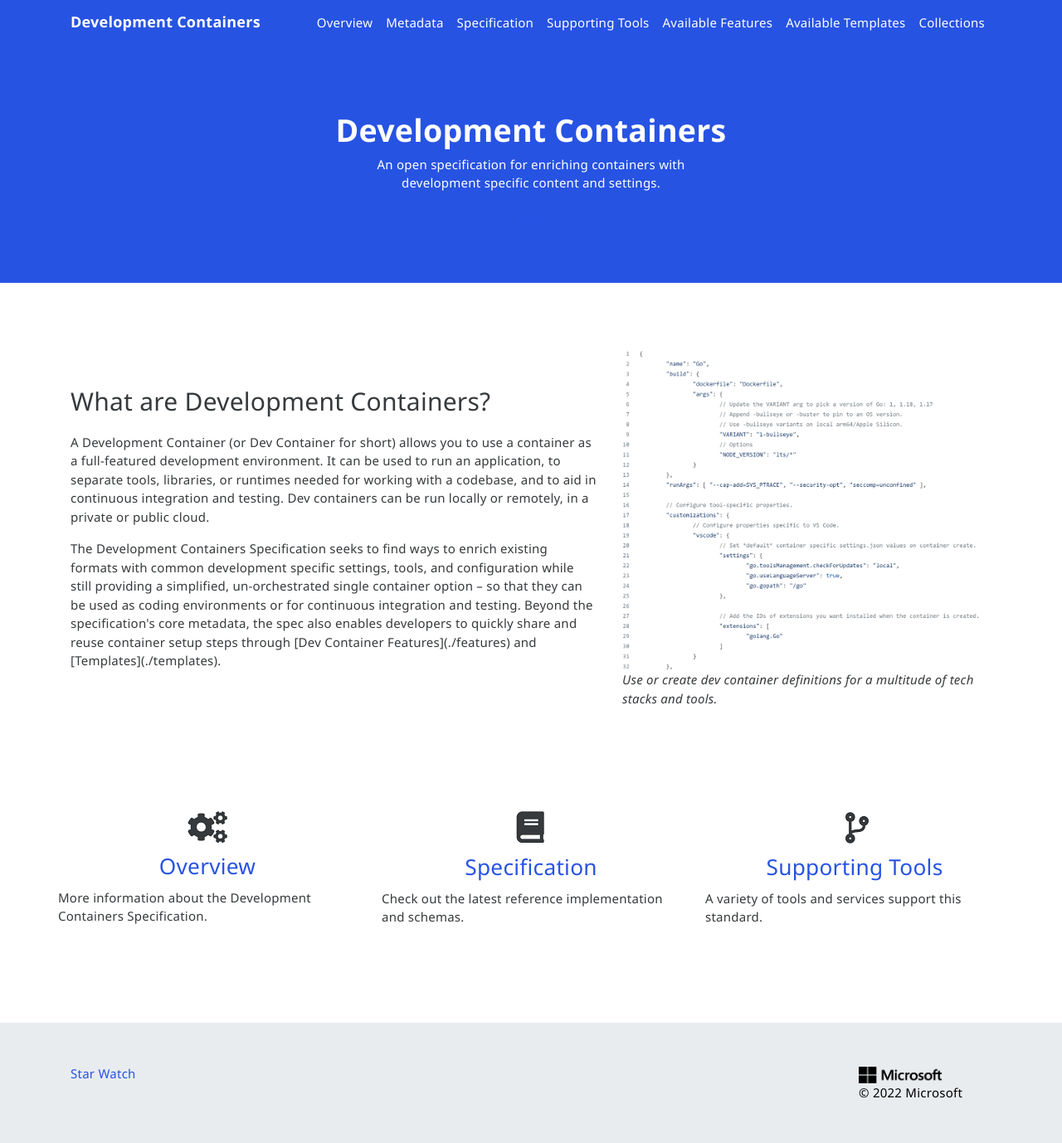
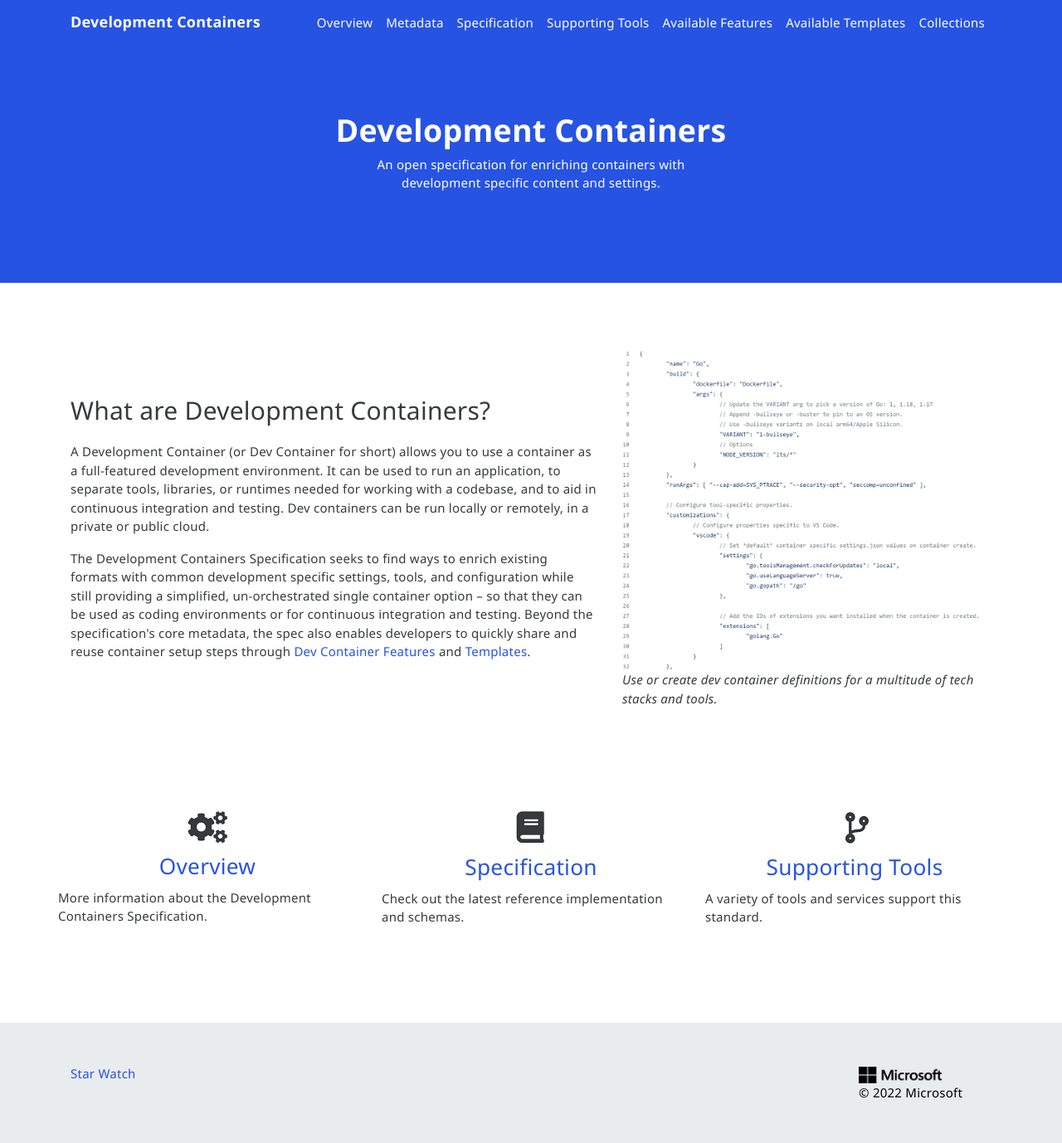
Before and after one commit to devcontainers/devcontainers.github.io, a Jekyll site: the page built from index.html, in a window 1280 px wide. Shown: the whole page at 83% size. Built offline with Jekyll 4.4.1, drawn with Linux system fonts in a browser that asks for light colours; nearby versions of some CDN libraries; comment, search, counter and statistics services are not loaded; some of the changed lines change nothing that is shown.

Commit message:
Fix index.html to use anchors instead of markdown syntax 🤦‍♂️

```diff
--- a/index.html
+++ b/index.html
@@ -29,7 +29,7 @@
 
             <p>A Development Container (or Dev Container for short) allows you to use a container as a full-featured development environment. It can be used to run an application, to separate tools, libraries, or runtimes needed for working with a codebase, and to aid in continuous integration and testing. Dev containers can be run locally or remotely, in a private or public cloud.</p>
 
-            <p>The Development Containers Specification seeks to find ways to enrich existing formats with common development specific settings, tools, and configuration while still providing a simplified, un-orchestrated single container option – so that they can be used as coding environments or for continuous integration and testing. Beyond the specification's core metadata, the spec also enables developers to quickly share and reuse container setup steps through [Dev Container Features](./features) and [Templates](./templates). </p>
+            <p>The Development Containers Specification seeks to find ways to enrich existing formats with common development specific settings, tools, and configuration while still providing a simplified, un-orchestrated single container option – so that they can be used as coding environments or for continuous integration and testing. Beyond the specification's core metadata, the spec also enables developers to quickly share and reuse container setup steps through <a href="./features" aria-label="See the Dev Container Features spec">Dev Container Features</a> and <a href="./templates" aria-label="See the Dev Container Templates spec">Templates</a>. </p>
 
         </div>
         <div class="col-lg-5">
```
